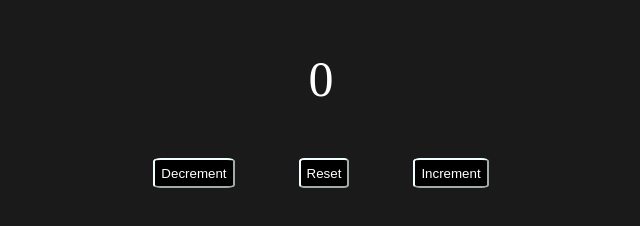
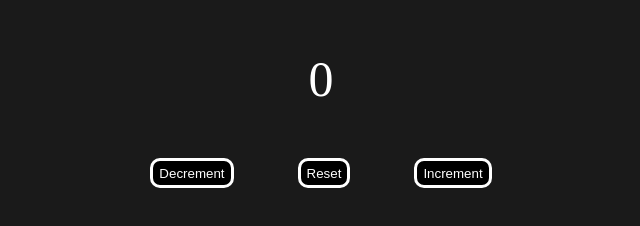
Before and after one commit to ErickHoy11/counter, a plain HTML site: page index.html in a window 1280 px wide. Shown: the whole page, without its empty margins (319-959 px from the left). Drawn offline with Linux system fonts and the light colour scheme.

Commit message:
button styling - fixing colors, hover styling

```diff
--- a/style.css
+++ b/style.css
@@ -17,9 +17,16 @@ div{
 }
 
 button{
-    background-color: black;
+    height: 30px;
+    background-color: rgb(0, 0, 0);
     color: rgb(255, 255, 255);
-    border-color: rgb(240, 255, 255);
-    border-radius: 10%;
-    height: 30px;
+
+    border: 3px solid rgb(255, 255, 255);
+    border-radius: 10px;
+
+    cursor: pointer;
 }
+
+button:hover{
+    border-color: rgb(124, 124, 124);
+}
```
